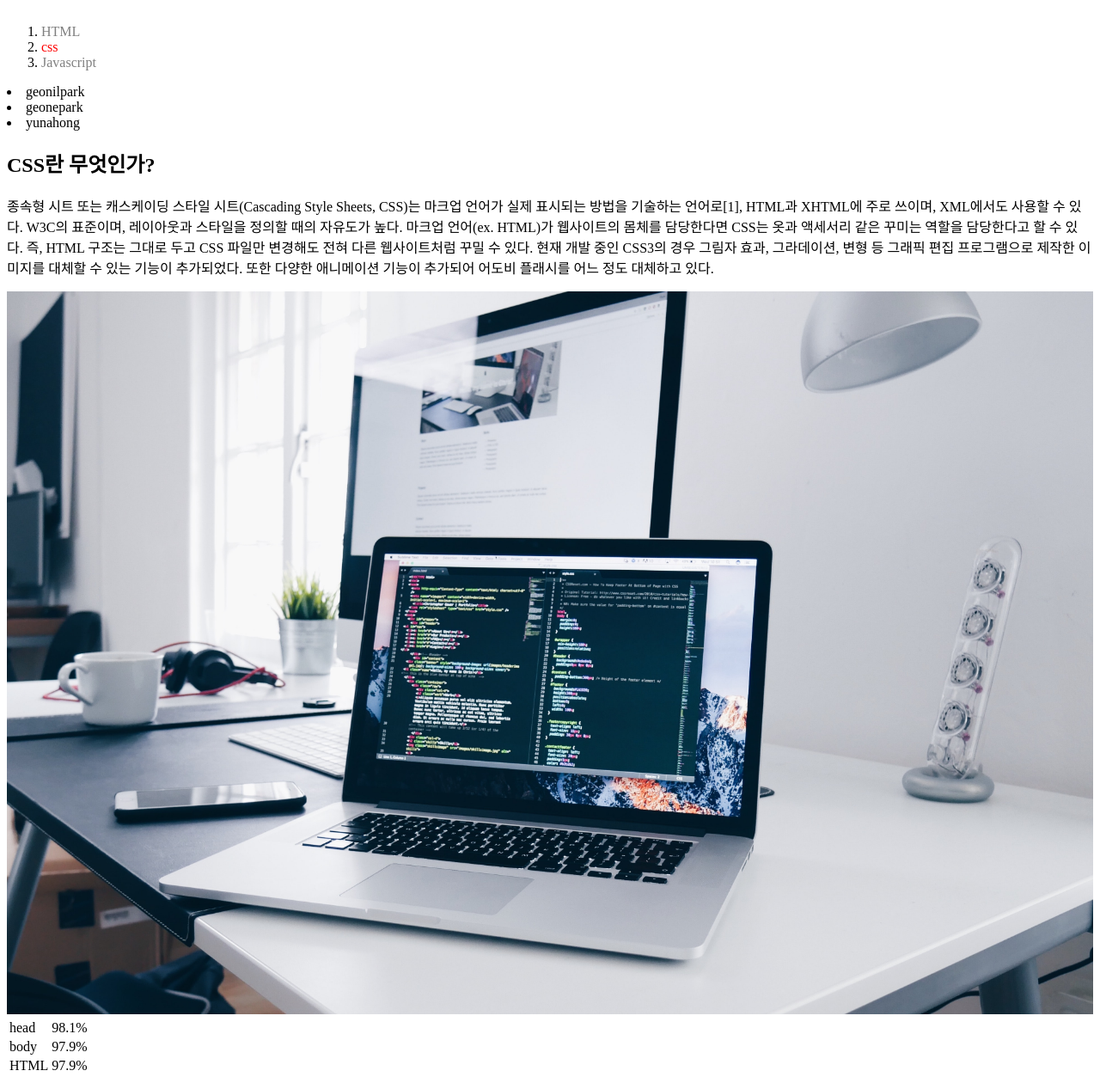
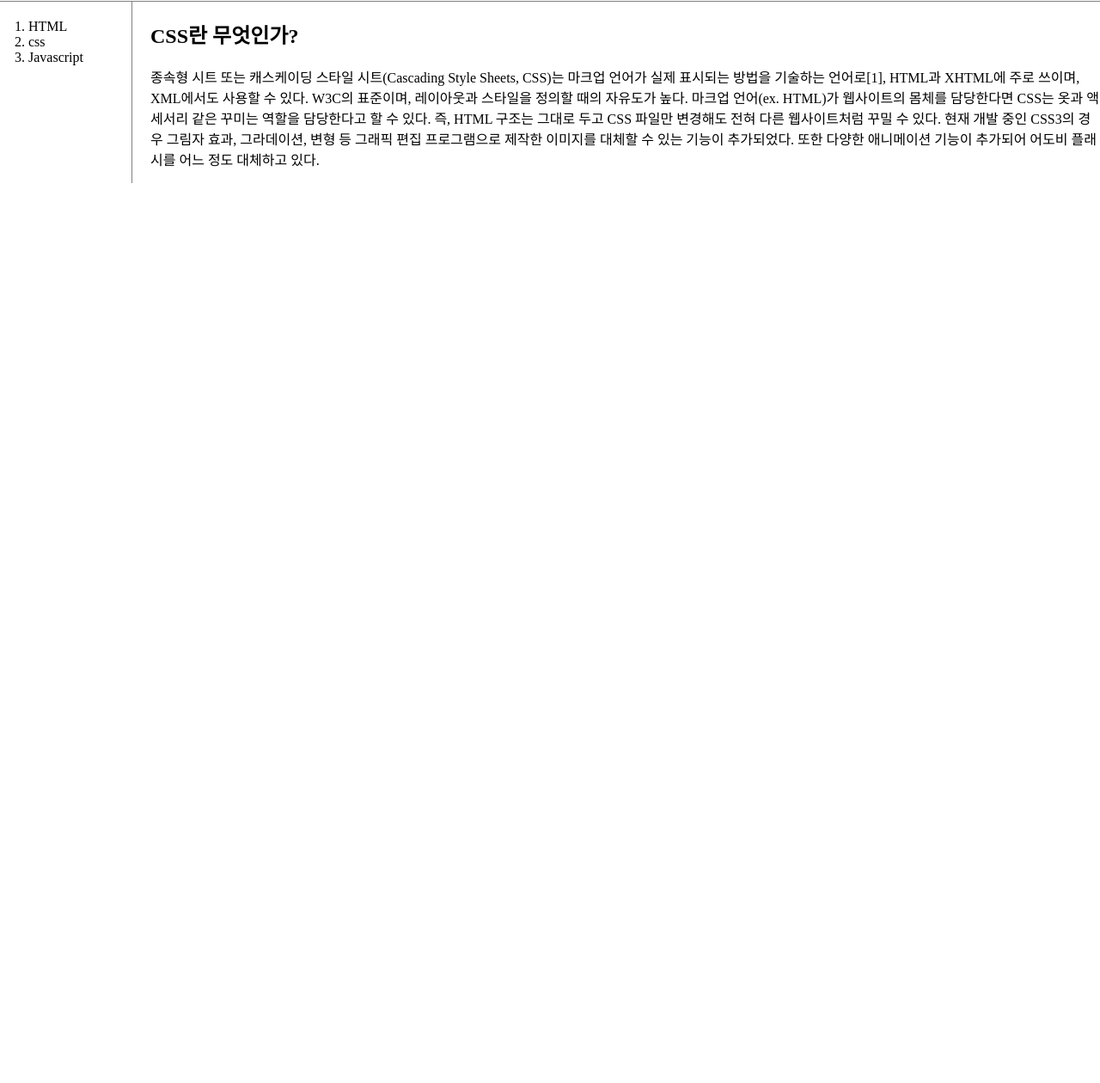
Before and after one commit to parkgeonil/WEB1, a plain HTML site: page 2.html in a window 1280 px wide. Shown: the part 97-1357 px from the top of the page at 86% size. After the commit the page ends 800 px from the top, so only its background shows below. Drawn offline with Linux system fonts and the light colour scheme.

Commit message:
Add files via upload

```diff
--- a/2.html
+++ b/2.html
@@ -5,53 +5,49 @@
   <meta charset="utf-8">
 </head>
 <style>
+    body{
+      margin: 0;
+    }
     a{
       color: black;
       text-decoration: none;
     }
-    .saw{
-      color: gray;
-    }
-    .active {
-      color: red;
-    }
     h1 {
         font-size: 50px;
         text-align: center;
+        border-bottom: 1px solid gray;
+        margin:0;
+        padding: 20px;
       }
+    ol{
+      border-right: 1px solid gray;
+      width: 100px;
+      margin: 0;
+      padding: 20px;
+    }
+    #grid{
+      display: grid;
+      grid-template-columns: 150px 1fr;
+    }
+    #grid ol{
+      padding-left: 33px;
+    }
+    #article{
+      padding-left: 25px;
     }
 </style>
 <body>
   <h1><a href="index.html">WEB</a></h1>
-  <ol>
-    <li><a href="1.html" class="saw">HTML</a></li>
-    <li><a href="2.html" class="saw active">css</a></li>
-    <li><a href="3.html" class="saw">Javascript</a></li>
-  </ol>
-    <li>geonilpark</li>
-    <li>geonepark</li>
-    <li>yunahong</li>
-  <h2>CSS란 무엇인가?</h2>
-  <p>종속형 시트 또는 캐스케이딩 스타일 시트(Cascading Style Sheets, CSS)는 마크업 언어가 실제 표시되는 방법을 기술하는 언어로[1], HTML과 XHTML에 주로 쓰이며, XML에서도 사용할 수 있다. W3C의 표준이며, 레이아웃과 스타일을 정의할 때의 자유도가 높다.
-
-마크업 언어(ex. HTML)가 웹사이트의 몸체를 담당한다면 CSS는 옷과 액세서리 같은 꾸미는 역할을 담당한다고 할 수 있다. 즉, HTML 구조는 그대로 두고 CSS 파일만 변경해도 전혀 다른 웹사이트처럼 꾸밀 수 있다.
-
-현재 개발 중인 CSS3의 경우 그림자 효과, 그라데이션, 변형 등 그래픽 편집 프로그램으로 제작한 이미지를 대체할 수 있는 기능이 추가되었다. 또한 다양한 애니메이션 기능이 추가되어 어도비 플래시를 어느 정도 대체하고 있다.</p>
-    <img src="coding.jpg" width="100%">
-
+  <div id="grid">
+    <ol>
+      <li><a href="1.html">HTML</a></li>
+      <li><a href="2.html">css</a></li>
+      <li><a href="3.html">Javascript</a></li>
+    </ol>
+    <div id="article">
+      <h2>CSS란 무엇인가?</h2>
+      <p>종속형 시트 또는 캐스케이딩 스타일 시트(Cascading Style Sheets, CSS)는 마크업 언어가 실제 표시되는 방법을 기술하는 언어로[1], HTML과 XHTML에 주로 쓰이며, XML에서도 사용할 수 있다. W3C의 표준이며, 레이아웃과 스타일을 정의할 때의 자유도가 높다. 마크업 언어(ex. HTML)가 웹사이트의 몸체를 담당한다면 CSS는 옷과 액세서리 같은 꾸미는 역할을 담당한다고 할 수 있다. 즉, HTML 구조는 그대로 두고 CSS 파일만 변경해도 전혀 다른 웹사이트처럼 꾸밀 수 있다. 현재 개발 중인 CSS3의 경우 그림자 효과, 그라데이션, 변형 등 그래픽 편집 프로그램으로 제작한 이미지를 대체할 수 있는 기능이 추가되었다. 또한 다양한 애니메이션 기능이 추가되어 어도비 플래시를 어느 정도 대체하고 있다.</p>
+    </div>
+  </div>
 </body>
 </html>
-<table>
-    <tr>
-      <td>head</td>
-      <td>98.1%</td>
-    </tr>
-    <tr>
-      <td>body</td>
-      <td>97.9%</td>
-    </tr>
-    <tr>
-      <td>HTML</td>
-      <td>97.9%</td>
-    </tr>
-</table>
```
Also changed, not shown: box.html (+6 -6 lines), grid.html (added, +23 -0 lines).
